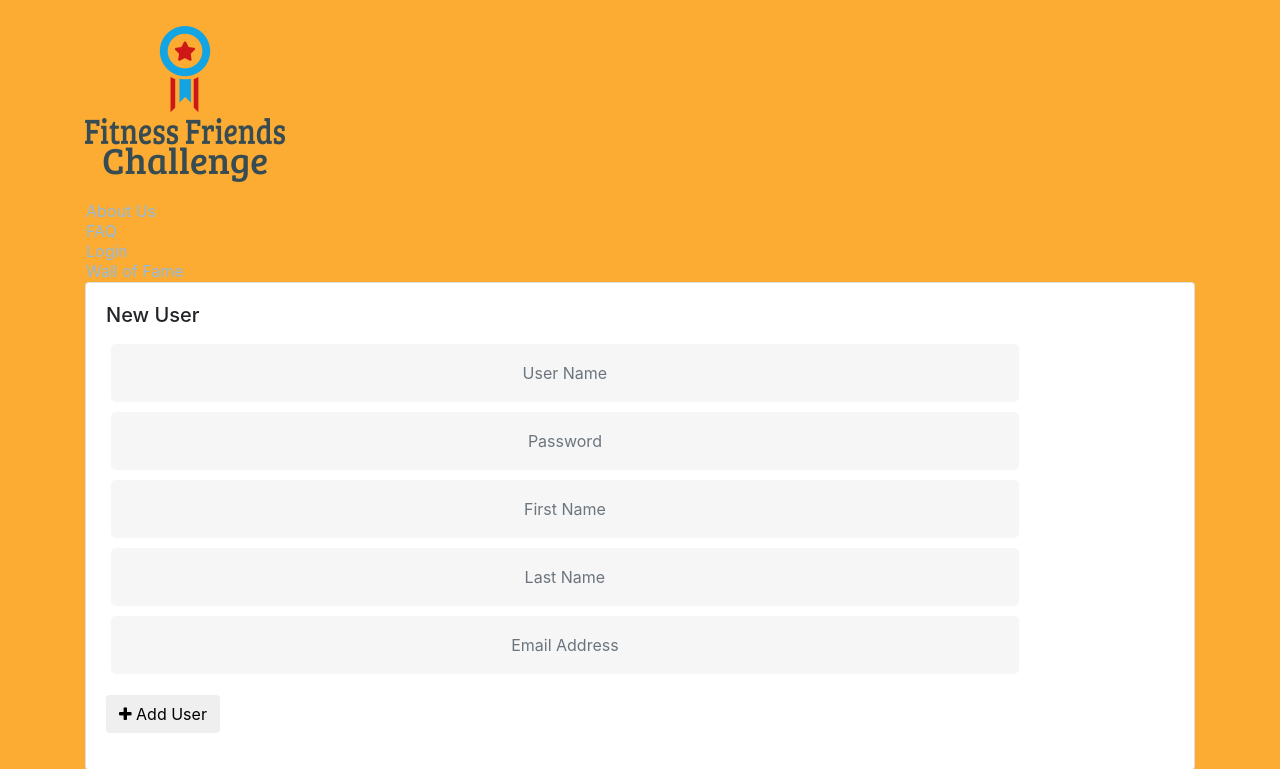
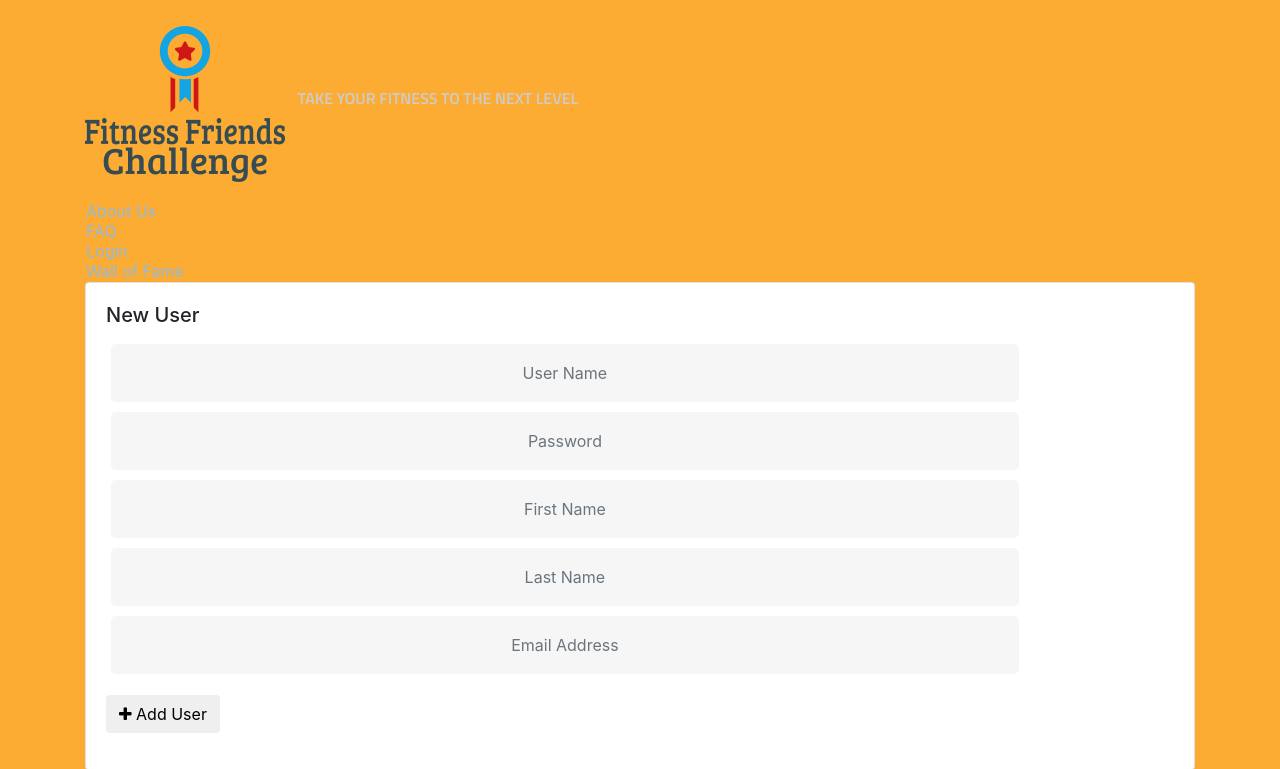
Before and after one commit to Zuhairahmed/CS467_Crowd-sourced-Fitness-Challenge-App, a Flask app: page / in a window 1280 px wide. Shown: the top 769 px of the page. Run offline with Flask 2, Linux system fonts and the light colour scheme; some libraries are stand-ins or nearby versions.

Commit message:
Update index.html

```diff
--- a/fitness_friends_challenge/templates/index.html
+++ b/fitness_friends_challenge/templates/index.html
@@ -8,6 +8,7 @@
 {% block body %}
 <div class="content">
   <img src="../static/FFCLogo.png" alt="FCC Logo">
+  <h2>Take your fitness to the next level </h2>
   <table>
     <tr>
       <td>
```
